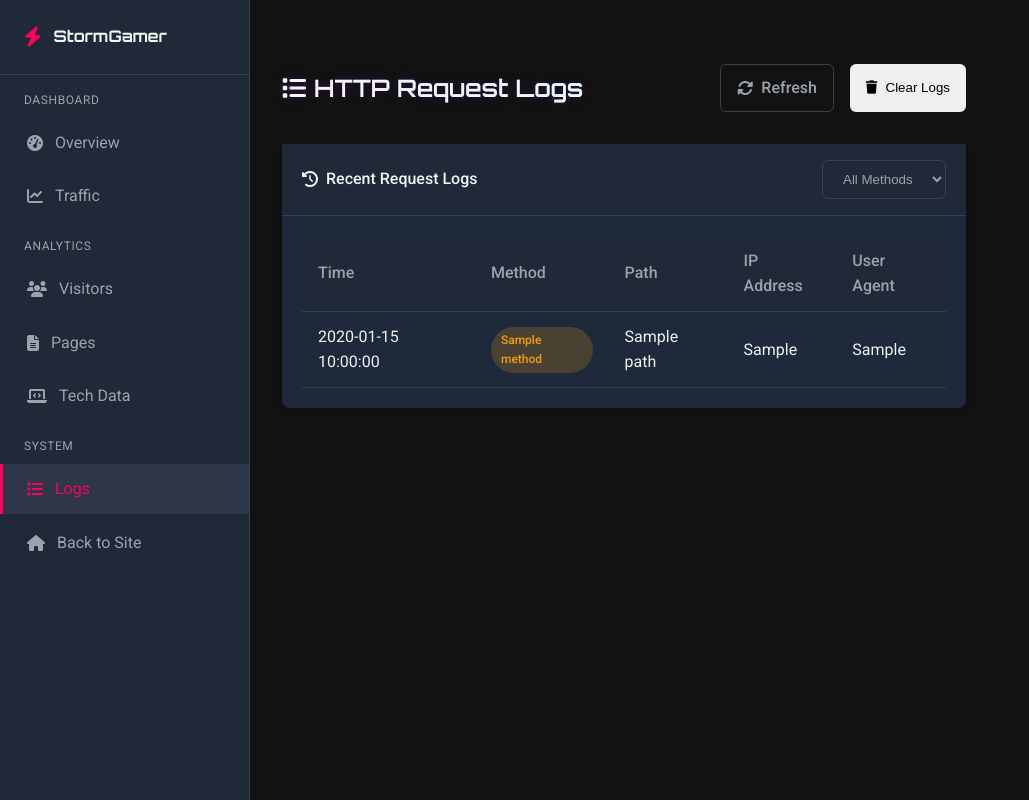
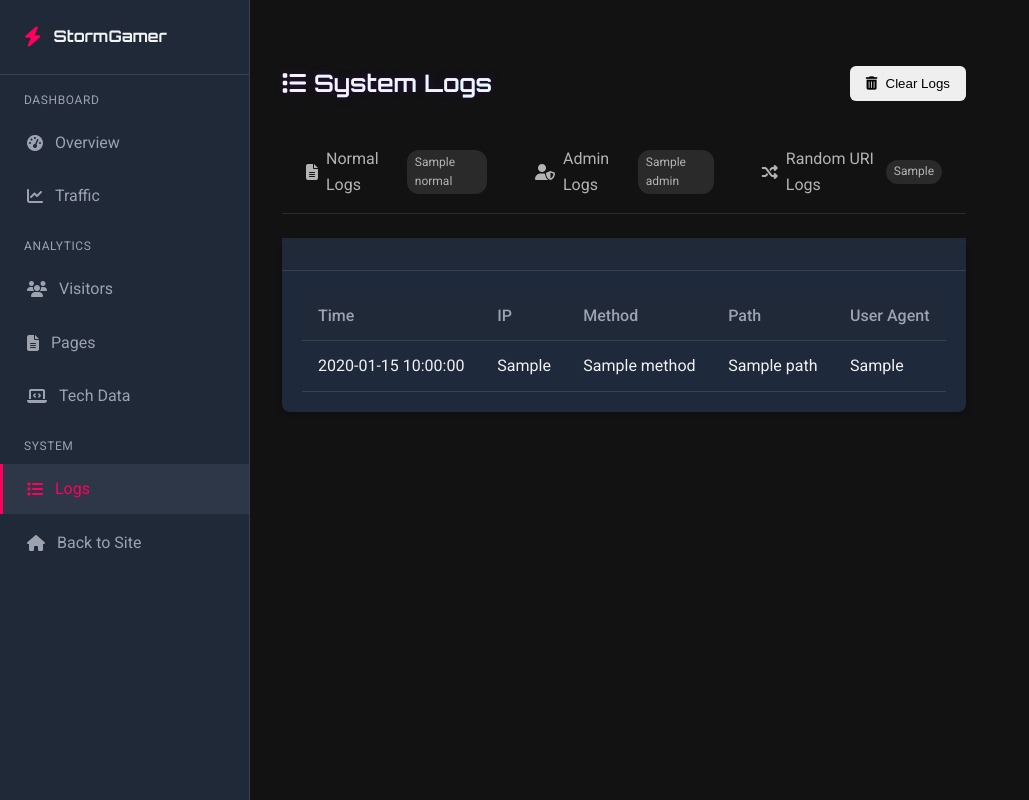
Before and after one commit to solariscodes/StormGamer, a Flask app: template templates/admin_new.html in a window 1280 px wide, after a click on "Logs". Shown: the whole page, without its empty margins (0-1029 px from the left). Run offline with Flask 2, Linux system fonts and the light colour scheme; the template is opened without the code that fills it: most values are stand-ins (such as "Sample title", 1, 10 or a date in 2020).

Commit message:
Fix admin panel issues: exclude admin routes from stats, separate logs by category, and remove log size limit

```diff
--- a/templates/admin_new.html
+++ b/templates/admin_new.html
@@ -20,6 +20,50 @@
 
     <!-- Chart.js for data visualization -->
     <script src="https://cdn.jsdelivr.net/npm/chart.js"></script>
+
+    <style>
+        /* Log tabs styling */
+        .log-tabs {
+            display: flex;
+            margin-bottom: 1.5rem;
+            border-bottom: 1px solid rgba(255, 255, 255, 0.1);
+        }
+
+        .log-tab {
+            padding: 0.75rem 1.5rem;
+            color: var(--gray-text);
+            text-decoration: none;
+            border-bottom: 3px solid transparent;
+            transition: all 0.2s ease;
+            display: flex;
+            align-items: center;
+            gap: 0.5rem;
+        }
+
+        .log-tab:hover {
+            color: var(--light-text);
+            background-color: rgba(255, 255, 255, 0.05);
+        }
+
+        .log-tab.active {
+            color: var(--accent-color);
+            border-bottom-color: var(--accent-color);
+        }
+
+        .log-count {
+            background-color: rgba(255, 255, 255, 0.1);
+            border-radius: 12px;
+            padding: 0.15rem 0.5rem;
+            font-size: 0.75rem;
+        }
+
+        .truncate {
+            max-width: 250px;
+            white-space: nowrap;
+            overflow: hidden;
+            text-overflow: ellipsis;
+        }
+    </style>
 </head>
 <body>
     <div class="dashboard-container">
@@ -110,7 +154,7 @@
                 <div class="stats-grid">
                     <div class="stat-card">
                         <div class="stat-title"><i class="fas fa-eye"></i> Total Visits</div>
-                        <div class="stat-value">{{ http_logs|length }}</div>
+                        <div class="stat-value">{{ log_counts.normal }}</div>
                         <div class="stat-change positive">
                             <i class="fas fa-arrow-up"></i> Active tracking
                         </div>
@@ -409,53 +453,62 @@
             <!-- Logs Section -->
             <section id="logs" class="dashboard-section">
                 <div class="dashboard-header">
-                    <h1 class="page-title"><i class="fas fa-list"></i> HTTP Request Logs</h1>
+                    <h1 class="page-title"><i class="fas fa-list"></i> System Logs</h1>
                     <div class="header-actions">
-                        <a href="{{ url_for('admin.admin_panel', key=key) }}" class="btn btn-outline">
-                            <i class="fas fa-sync-alt"></i> Refresh
-                        </a>
-                        <button class="btn btn-danger" id="clear-logs">
-                            <i class="fas fa-trash"></i> Clear Logs
+                        <button id="clearLogsBtn" class="btn btn-danger">
+                            <i class="fas fa-trash-alt"></i> Clear Logs
                         </button>
                     </div>
                 </div>
 
-                <div class="card">
+                <!-- Log Categories Tabs -->
+                <div class="log-tabs">
+                    <a href="{{ url_for('admin.admin_panel', key=key, log_type='normal') }}" class="log-tab {% if active_tab == 'normal' %}active{% endif %}">
+                        <i class="fas fa-file-alt"></i> Normal Logs
+                        <span class="log-count">{{ log_counts.normal }}</span>
+                    </a>
+                    <a href="{{ url_for('admin.admin_panel', key=key, log_type='admin') }}" class="log-tab {% if active_tab == 'admin' %}active{% endif %}">
+                        <i class="fas fa-user-shield"></i> Admin Logs
+                        <span class="log-count">{{ log_counts.admin }}</span>
+                    </a>
+                    <a href="{{ url_for('admin.admin_panel', key=key, log_type='random_uri') }}" class="log-tab {% if active_tab == 'random_uri' %}active{% endif %}">
+                        <i class="fas fa-random"></i> Random URI Logs
+                        <span class="log-count">{{ log_counts.random_uri }}</span>
+                    </a>
+                </div>
+
+                <div class="card mb-6">
                     <div class="card-header">
-                        <h2 class="card-title"><i class="fas fa-history"></i> Recent Request Logs</h2>
-                        <div class="flex items-center gap-2">
-                            <select id="log-filter" class="btn btn-outline">
-                                <option value="all">All Methods</option>
-                                <option value="GET">GET</option>
-                                <option value="POST">POST</option>
-                                <option value="other">Other</option>
-                            </select>
-                        </div>
+                        <h2 class="card-title">
+                            {% if active_tab == 'normal' %}
+                                <i class="fas fa-file-alt"></i> Normal Request Logs
+                            {% elif active_tab == 'admin' %}
+                                <i class="fas fa-user-shield"></i> Admin Request Logs
+                            {% elif active_tab == 'random_uri' %}
+                                <i class="fas fa-random"></i> Random URI Request Logs
+                            {% endif %}
+                        </h2>
                     </div>
                     <div class="card-body">
                         <div class="table-responsive">
-                            <table class="data-table" id="logs-table">
+                            <table class="data-table logs-table">
                                 <thead>
                                     <tr>
                                         <th>Time</th>
+                                        <th>IP</th>
                                         <th>Method</th>
                                         <th>Path</th>
-                                        <th>IP Address</th>
                                         <th>User Agent</th>
                                     </tr>
                                 </thead>
-                                <tbody id="logs-body">
-                                    {% for log in http_logs|reverse %}
-                                    <tr data-method="{{ log.method }}">
-                                        <td>{{ log.timestamp.strftime('%Y-%m-%d %H:%M:%S') }}</td>
-                                        <td>
-                                            <span class="badge badge-{% if log.method == 'GET' %}info{% elif log.method == 'POST' %}success{% elif log.method == 'DELETE' %}danger{% else %}warning{% endif %}">
-                                                {{ log.method }}
-                                            </span>
-                                        </td>
-                                        <td title="{{ log.path }}">{{ log.path[:30] + '...' if log.path|length > 30 else log.path }}</td>
+                                <tbody>
+                                    {% for log in http_logs %}
+                                    <tr>
+                                        <td>{{ log.timestamp }}</td>
                                         <td>{{ log.remote_addr }}</td>
-                                        <td title="{{ log.user_agent }}">{{ log.user_agent[:30] + '...' if log.user_agent|length > 30 else log.user_agent }}</td>
+                                        <td>{{ log.method }}</td>
+                                        <td>{{ log.path }}</td>
+                                        <td class="truncate">{{ log.user_agent }}</td>
                                     </tr>
                                     {% endfor %}
                                 </tbody>
@@ -467,133 +520,80 @@
         </main>
     </div>
 
+    <!-- Scripts for Dashboard -->
     <script>
         document.addEventListener('DOMContentLoaded', function() {
-            // Tab Navigation
-            const tabs = document.querySelectorAll('.nav-link[data-tab]');
+            // Tab navigation
+            const navLinks = document.querySelectorAll('.nav-link');
             const sections = document.querySelectorAll('.dashboard-section');
 
-            tabs.forEach(tab => {
-                tab.addEventListener('click', function(e) {
+            navLinks.forEach(link => {
+                link.addEventListener('click', function(e) {
                     e.preventDefault();
 
-                    // Remove active class from all tabs and sections
-                    tabs.forEach(t => t.classList.remove('active'));
-                    sections.forEach(s => s.classList.remove('active'));
+                    const targetTab = this.getAttribute('data-tab');
 
-                    // Add active class to clicked tab
+                    // Update active class on nav links
+                    navLinks.forEach(navLink => navLink.classList.remove('active'));
                     this.classList.add('active');
 
-                    // Show corresponding section
-                    const sectionId = this.getAttribute('data-tab');
-                    document.getElementById(sectionId).classList.add('active');
+                    // Show the target section
+                    sections.forEach(section => {
+                        if (section.id === targetTab) {
+                            section.classList.add('active');
+                        } else {
+                            section.classList.remove('active');
+                        }
+                    });
                 });
             });
 
-            // Traffic Chart
-            const trafficCtx = document.getElementById('trafficChart').getContext('2d');
+            // Traffic chart
+            const trafficCtx = document.getElementById('trafficChart');
+            if (trafficCtx) {
+                const hourlyData = {{ stats.hourly_requests|tojson }};
 
-            // Prepare chart labels and data
-            const hourlyLabels = [];
-            const hourlyDataPoints = [];
-
-            {% for item in stats.hourly_requests %}
-                hourlyLabels.push('{{ item.time }}');
-                hourlyDataPoints.push({{ item.count }});
-            {% endfor %}
-
-            // Create the chart with simpler data format
                 new Chart(trafficCtx, {
                     type: 'line',
                     data: {
-                    labels: hourlyLabels,
+                        labels: hourlyData.map(item => {
+                            const date = new Date(item.time);
+                            return date.getHours() + ':00';
+                        }),
                         datasets: [{
-                        label: 'Requests per Hour',
-                        data: hourlyDataPoints,
+                            label: 'Hourly Visits',
+                            data: hourlyData.map(item => item.count),
                             borderColor: '#ff005c',
                             backgroundColor: 'rgba(255, 0, 92, 0.1)',
                             borderWidth: 2,
-                        pointBackgroundColor: '#ff005c',
-                        pointBorderColor: '#fff',
-                        tension: 0.3,
+                            tension: 0.4,
                             fill: true
                         }]
                     },
                     options: {
                         responsive: true,
                         maintainAspectRatio: false,
-                    scales: {
-                        x: {
-                            grid: {
+                        plugins: {
+                            legend: {
                                 display: false
-                            },
-                            ticks: {
-                                maxRotation: 45,
-                                minRotation: 45
                             }
                         },
+                        scales: {
                             y: {
                                 beginAtZero: true,
                                 grid: {
-                                color: 'rgba(255, 255, 255, 0.1)'
-                            }
+                                    color: 'rgba(255, 255, 255, 0.05)'
+                                },
+                                ticks: {
+                                    color: 'rgba(255, 255, 255, 0.7)'
                                 }
                             },
-                    plugins: {
-                        legend: {
-                            display: true,
-                            position: 'top'
-                        },
-                        tooltip: {
-                            mode: 'index',
-                            intersect: false
-                        }
-                    }
-                }
-            });
-
-            // Daily Traffic Chart
-            if (document.getElementById('dailyTrafficChart')) {
-                const dailyCtx = document.getElementById('dailyTrafficChart').getContext('2d');
-
-                // Prepare labels and data
-                const dailyLabels = [];
-                const dailyCounts = [];
-
-                {% for item in stats.daily_requests %}
-                    dailyLabels.push('{{ item.date }}');
-                    dailyCounts.push({{ item.count }});
-                {% endfor %}
-
-                new Chart(dailyCtx, {
-                    type: 'bar',
-                    data: {
-                        labels: dailyLabels,
-                        datasets: [{
-                            label: 'Requests per Day',
-                            data: dailyCounts,
-                            backgroundColor: '#03dac6',
-                            borderColor: '#03dac6',
-                            borderWidth: 1
-                        }]
-                    },
-                    options: {
-                        responsive: true,
-                        maintainAspectRatio: false,
-                        scales: {
                             x: {
                                 grid: {
-                                    display: false
+                                    color: 'rgba(255, 255, 255, 0.05)'
                                 },
                                 ticks: {
-                                    maxRotation: 45,
-                                    minRotation: 45
-                                }
-                            },
-                            y: {
-                                beginAtZero: true,
-                                grid: {
-                                    color: 'rgba(255, 255, 255, 0.1)'
+                                    color: 'rgba(255, 255, 255, 0.7)'
                                 }
                             }
                         }
@@ -601,73 +601,25 @@
                 });
             }
 
-            // Hourly Distribution Chart
-            if (document.getElementById('hourlyTrafficChart')) {
-                const hourlyDistCtx = document.getElementById('hourlyTrafficChart').getContext('2d');
-                const hourlyDistData = [
-                    {% for count in stats.traffic_by_hour %}
-                    {{ count }}{% if not loop.last %},{% endif %}
-                    {% endfor %}
-                ];
+            // Distribution chart
+            const distributionCtx = document.getElementById('distributionChart');
+            if (distributionCtx) {
+                const methodDistribution = {{ stats.method_distribution|tojson }};
 
-                const hourLabels = Array.from({length: 24}, (_, i) => {
-                    const hour = i.toString().padStart(2, '0');
-                    return `${hour}:00`;
-                });
-
-                new Chart(hourlyDistCtx, {
-                    type: 'bar',
-                    data: {
-                        labels: hourLabels,
-                        datasets: [{
-                            label: 'Traffic by Hour of Day',
-                            data: hourlyDistData,
-                            backgroundColor: '#3b82f6',
-                            borderColor: '#3b82f6',
-                            borderWidth: 1
-                        }]
-                    },
-                    options: {
-                        responsive: true,
-                        maintainAspectRatio: false,
-                        scales: {
-                            y: {
-                                beginAtZero: true
-                            }
-                        }
-                    }
-                });
-            }
-
-            // HTTP Methods Chart
-            if (document.getElementById('methodsChart')) {
-                const methodsCtx = document.getElementById('methodsChart').getContext('2d');
-                const methodLabels = [];
-                const methodData = [];
-                const methodColors = {
-                    'GET': '#3b82f6',  // blue
-                    'POST': '#10b981', // green
-                    'PUT': '#f59e0b',  // amber
-                    'DELETE': '#ef4444', // red
-                    'HEAD': '#8b5cf6',  // violet
-                    'OPTIONS': '#6b7280', // gray
-                };
-
-                {% for method, count in stats.method_distribution.items() %}
-                methodLabels.push('{{ method }}');
-                methodData.push({{ count }});
-                {% endfor %}
-
-                const colors = methodLabels.map(method => methodColors[method] || '#6b7280');
-
-                new Chart(methodsCtx, {
+                new Chart(distributionCtx, {
                     type: 'doughnut',
                     data: {
-                        labels: methodLabels,
+                        labels: Object.keys(methodDistribution),
                         datasets: [{
-                            data: methodData,
-                            backgroundColor: colors,
-                            borderWidth: 1
+                            data: Object.values(methodDistribution),
+                            backgroundColor: [
+                                '#ff005c',
+                                '#00c2ff',
+                                '#ffcc00',
+                                '#00ff8c',
+                                '#8c00ff'
+                            ],
+                            borderWidth: 0
                         }]
                     },
                     options: {
@@ -675,35 +627,75 @@
                         maintainAspectRatio: false,
                         plugins: {
                             legend: {
-                                position: 'right'
+                                position: 'bottom',
+                                labels: {
+                                    color: 'rgba(255, 255, 255, 0.7)',
+                                    padding: 15,
+                                    font: {
+                                        size: 12
+                                    }
+                                }
                             }
                         }
                     }
                 });
             }
 
-            // Refresh buttons
-            const refreshButtons = document.querySelectorAll('[id^="refresh-"]');
-            refreshButtons.forEach(button => {
-                button.addEventListener('click', function(e) {
-                    e.preventDefault();
-                    window.location.reload();
-                    console.log('Refreshing page...');
-                });
-            });
+            // Traffic by hour chart
+            const hourlyTrafficCtx = document.getElementById('hourlyTrafficChart');
+            if (hourlyTrafficCtx) {
+                const hourlyTraffic = {{ stats.traffic_by_hour|tojson }};
+                const hours = Array.from({length: 24}, (_, i) => i + ':00');
 
-            // Make sure refresh-stats button works
-            const refreshStats = document.getElementById('refresh-stats');
-            if (refreshStats) {
-                refreshStats.addEventListener('click', function(e) {
-                    e.preventDefault();
-                    window.location.reload();
-                    console.log('Refreshing stats...');
+                new Chart(hourlyTrafficCtx, {
+                    type: 'bar',
+                    data: {
+                        labels: hours,
+                        datasets: [{
+                            label: 'Visits by Hour',
+                            data: hourlyTraffic,
+                            backgroundColor: '#00c2ff',
+                            borderWidth: 0,
+                            borderRadius: 4
+                        }]
+                    },
+                    options: {
+                        responsive: true,
+                        maintainAspectRatio: false,
+                        plugins: {
+                            legend: {
+                                display: false
+                            }
+                        },
+                        scales: {
+                            y: {
+                                beginAtZero: true,
+                                grid: {
+                                    color: 'rgba(255, 255, 255, 0.05)'
+                                },
+                                ticks: {
+                                    color: 'rgba(255, 255, 255, 0.7)'
+                                }
+                            },
+                            x: {
+                                grid: {
+                                    display: false
+                                },
+                                ticks: {
+                                    color: 'rgba(255, 255, 255, 0.7)',
+                                    maxRotation: 90,
+                                    minRotation: 90
+                                }
+                            }
+                        }
+                    }
                 });
             }
 
             // Clear logs button
-            document.getElementById('clear-logs').addEventListener('click', function() {
+            const clearLogsBtn = document.getElementById('clearLogsBtn');
+            if (clearLogsBtn) {
+                clearLogsBtn.addEventListener('click', function() {
                     if (confirm('Are you sure you want to clear all logs?')) {
                         fetch('/admin/clear-logs?key={{ key }}', {
                             method: 'POST'
@@ -711,33 +703,16 @@
                         .then(response => response.json())
                         .then(data => {
                             if (data.success) {
-                            document.getElementById('logs-body').innerHTML = '';
-                            alert('Logs cleared successfully!');
+                                window.location.reload();
                             } else {
-                            alert('Failed to clear logs: ' + data.error);
+                                alert('Failed to clear logs: ' + (data.error || 'Unknown error'));
                             }
                         })
                         .catch(error => {
-                        alert('Error: ' + error);
+                            console.error('Error:', error);
+                            alert('An error occurred while clearing logs');
                         });
                     }
-            });
-
-            // Log filter
-            const logFilter = document.getElementById('log-filter');
-            if (logFilter) {
-                logFilter.addEventListener('change', function() {
-                    const method = this.value;
-                    const rows = document.querySelectorAll('#logs-table tbody tr');
-
-                    rows.forEach(row => {
-                        const rowMethod = row.getAttribute('data-method');
-                        if (method === 'all' || rowMethod === method || (method === 'other' && rowMethod !== 'GET' && rowMethod !== 'POST')) {
-                            row.style.display = '';
-                        } else {
-                            row.style.display = 'none';
-                        }
-                    });
                 });
             }
         });
```
Also changed, not shown: admin.py (+117 -27 lines). Lines whose indentation alone changed are shown as unchanged.
